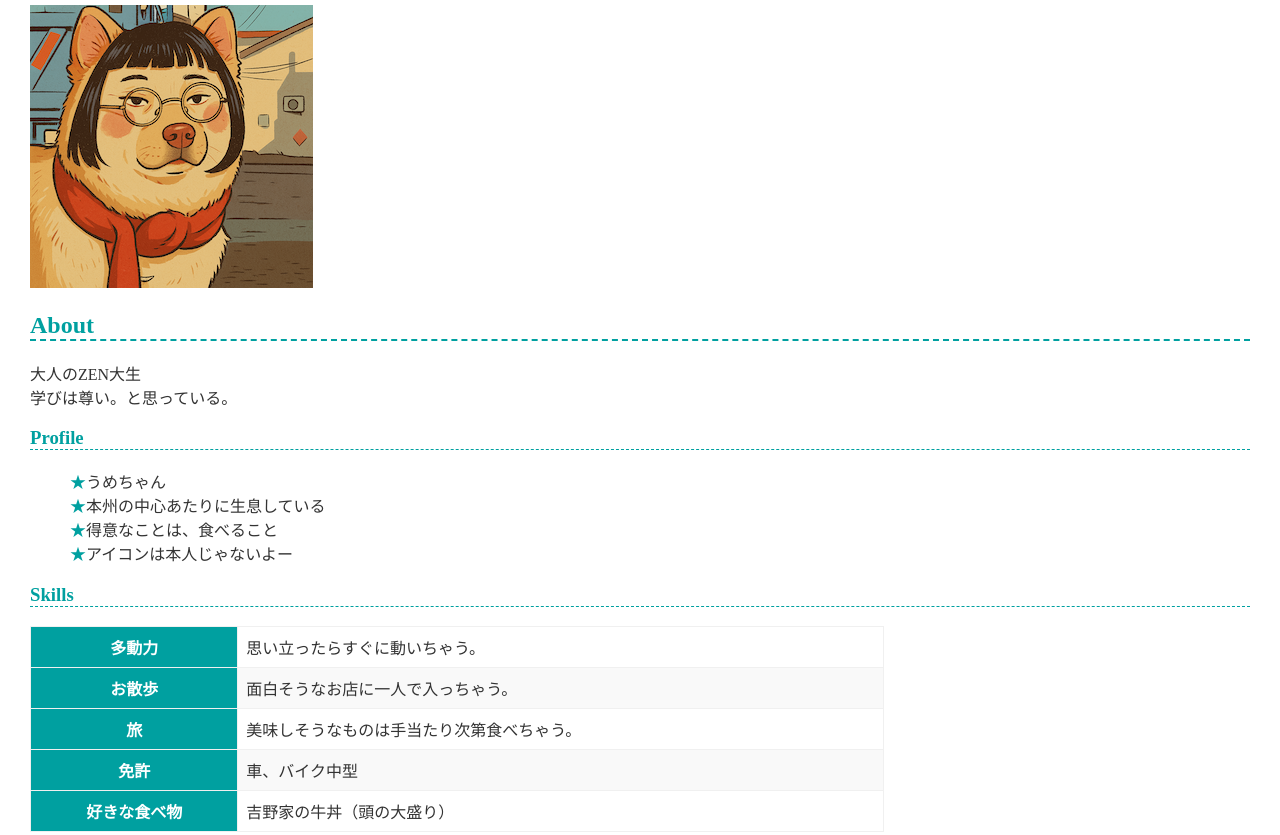
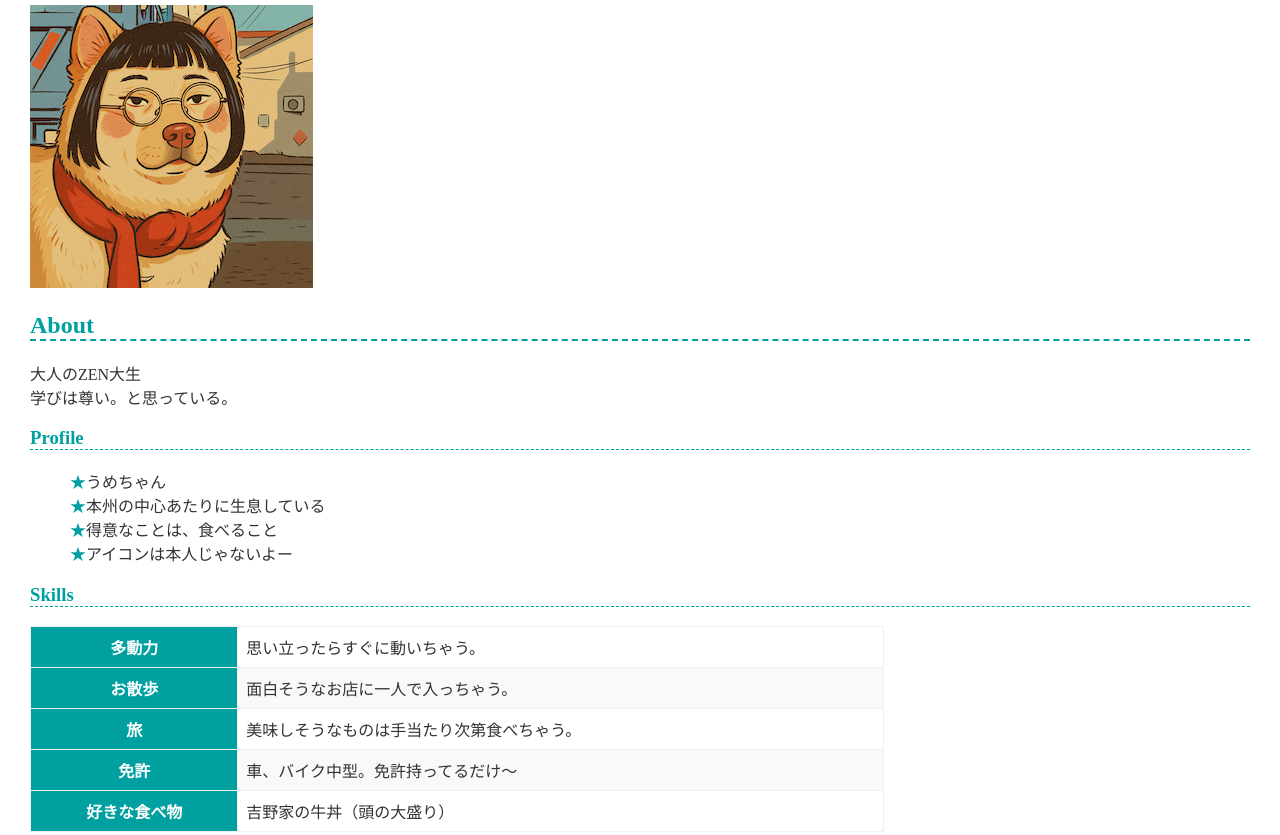
Before and after one commit to Umechan-mini/umechan.github.io, a plain HTML site: page index.html in a window 1280 px wide. Shown: the part 117-952 px from the top of the page. Drawn offline with Linux system fonts and the light colour scheme.

Commit message:
Update index.html

```diff
--- a/index.html
+++ b/index.html
@@ -41,7 +41,7 @@
       </tr>
       <tr>
         <th>免許</th>
-        <td>車、バイク中型</td>
+        <td>車、バイク中型。免許持ってるだけ〜</td>
       </tr>
        <tr>
         <th>好きな食べ物</th>
```
